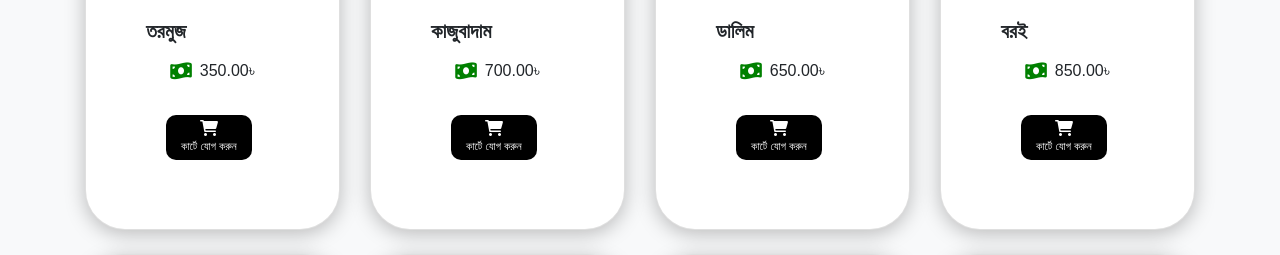
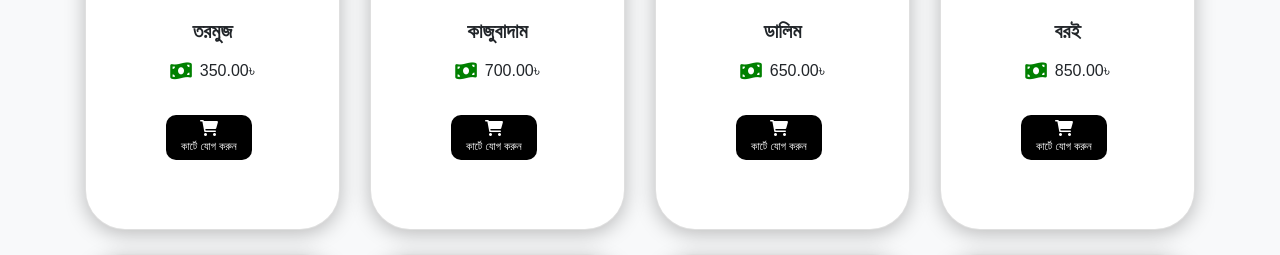
Before and after one commit to rakibul24466/Fosol-CSE499A-and-499B, a PHP site: page /homepage.php in a window 1280 px wide. Shown: the part 2800-3055 px from the top of the page. Run offline with PHP 8.4, Linux system fonts and the light colour scheme; a user stored in the database is signed in; data comes from the database, SQL or seed files in the repository.

Commit message:
Added QR option

```diff
--- a/homepage.php
+++ b/homepage.php
@@ -188,7 +188,6 @@ if (isset($_POST['favorite']) && isset($_POST['img_src']) && isset($_POST['item_
             display: flex;
             align-items: center;
             justify-content: center;
-            /* This will horizontally center the children */
             gap: 0.5rem;
         }
 
@@ -200,15 +199,12 @@ if (isset($_POST['favorite']) && isset($_POST['img_src']) && isset($_POST['item_
         .fas.fa-money-bill-wave {
             font-size: 1.2rem;
             color: green;
-            /* or any other color you prefer */
         }
 
         .card-body {
             display: flex;
             flex-direction: column;
-            /* stack child elements vertically */
             justify-content: space-between;
-            /* evenly distribute available space between children */
         }
 
         .product-card {
@@ -233,21 +229,20 @@ if (isset($_POST['favorite']) && isset($_POST['img_src']) && isset($_POST['item_
 
         .icon-btn i {
             display: block;
-            /* This makes the icon appear above the text */
+
             margin-bottom: 2px;
-            /* Space between the icon and the text */
+
             font-size: 1rem;
         }
 
         .icon-btn:hover {
             background-color: #A4BC92;
-            /* Darker gray on hover */
+
         }
 
         .icon-btn:hover,
         .icon-btn:hover i {
             color: #ffffff;
-            /* Keeps the text and the icon white on hover */
             text-decoration: none;
         }
 
@@ -283,6 +278,7 @@ if (isset($_POST['favorite']) && isset($_POST['img_src']) && isset($_POST['item_
                 <!-- <li><a href="feedback.php">প্রতিক্রিয়া জানান</a></li> -->
                 <li><a href="https://weather-six-theta.vercel.app/?fbclid=IwAR02yOudHnHDnmagcdeuMwOPBkppIL_2s4s9v5CLYIn_XrnxryJpzPXVO6U">আবহাওয়ার পূর্বাভাস</a></li>
                 <li><a href="disease_prediction.php">রোগ সনাক্তকরণ</a></li>
+                <li><a href="qr.php">QR স্ক্যানার</a></li>
             </ul>
 
         </nav>
@@ -311,12 +307,12 @@ if (isset($_POST['favorite']) && isset($_POST['img_src']) && isset($_POST['item_
     <section class="products bg-light py-5">
     <div class="container">
         <div class="row">
-            <?php foreach ($productData as $product) { ?>
+            <?php foreach ($productData as $product) {?>
     <div class="col-md-3 col-sm-6 mb-4">
         <div class="product-card card h-100 shadow-sm">
             <img src="<?php echo $product['img_src']; ?>" alt="<?php echo $product['item_name']; ?>" class="card-img-top">
             <div class="card-body d-flex flex-column">
-                            <h5 class="card-title mb-3"><?php echo $product['item_name']; ?></h5>
+                <h5 class="card-title mb-3 text-center"><?php echo $product['item_name']; ?></h5>
 
                 <div class="bottom-section">
                     <div class="price-section mb-2">
@@ -324,7 +320,6 @@ if (isset($_POST['favorite']) && isset($_POST['img_src']) && isset($_POST['item_
                         <span class="product-price"><?php echo $product['price']; ?>৳</span>
                     </div>
                     <div class="d-flex justify-content-between align-items-center mb-5">
-
                         <form action="homepage.php" method="post">
                             <input type="hidden" name="img_src" value="<?php echo $product['img_src']; ?>">
                             <input type="hidden" name="item_name" value="<?php echo $product['item_name']; ?>">
@@ -334,13 +329,13 @@ if (isset($_POST['favorite']) && isset($_POST['img_src']) && isset($_POST['item_
                                 কার্টে যোগ করুন
                             </button>
                         </form>
-
                     </div>
                 </div>
             </div>
         </div>
     </div>
-            <?php } ?>
+<?php }?>
+
         </div>
     </div>
 </section>
@@ -356,7 +351,6 @@ if (isset($_POST['favorite']) && isset($_POST['img_src']) && isset($_POST['item_
         let isListening = false;
         let recognition;
 
-        // voice input
         function toggleVoiceRecognition() {
             if (!isListening) {
                 isListening = true;
@@ -384,7 +378,7 @@ if (isset($_POST['favorite']) && isset($_POST['img_src']) && isset($_POST['item_
                 recognition.stop();
             }
         }
-        // Add click event listener to the voice button
+
         voiceButton.addEventListener('click', toggleVoiceRecognition);
 
         $(document).ready(function() {
```
Lines whose indentation alone changed are shown as unchanged.
